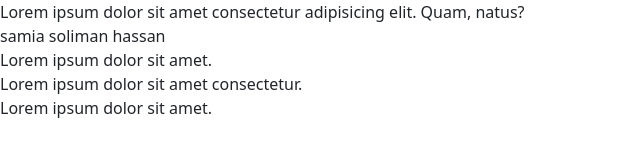
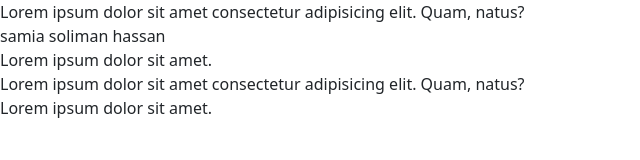
Before and after one commit to ahmed-menisy/Route38_Sun_Wed7To10PM, a plain HTML site: page index.html in a window 1280 px wide. Shown: the whole page, without its empty margins (0-640 px from the left). Drawn offline with Linux system fonts and the light colour scheme.

Commit message:
Update index.html

```diff
--- a/index.html
+++ b/index.html
@@ -34,7 +34,7 @@
          <section class="omnia"> <div>Lorem ipsum dolor sit amet consectetur adipisicing elit. Quam, natus?</div></section>
          <section class="samia"> samia soliman hassan </section>
          <section class="aymen"> Lorem ipsum dolor sit amet.</section>
-         <section class="mohamed">Lorem ipsum dolor sit amet consectetur.</section>
+         <section class="mohamed"><div>Lorem ipsum dolor sit amet consectetur adipisicing elit. Quam, natus?</div></section>
          <section class="ahmed">Lorem ipsum dolor sit amet.</section>
       </main>
       <footer></footer>
```
